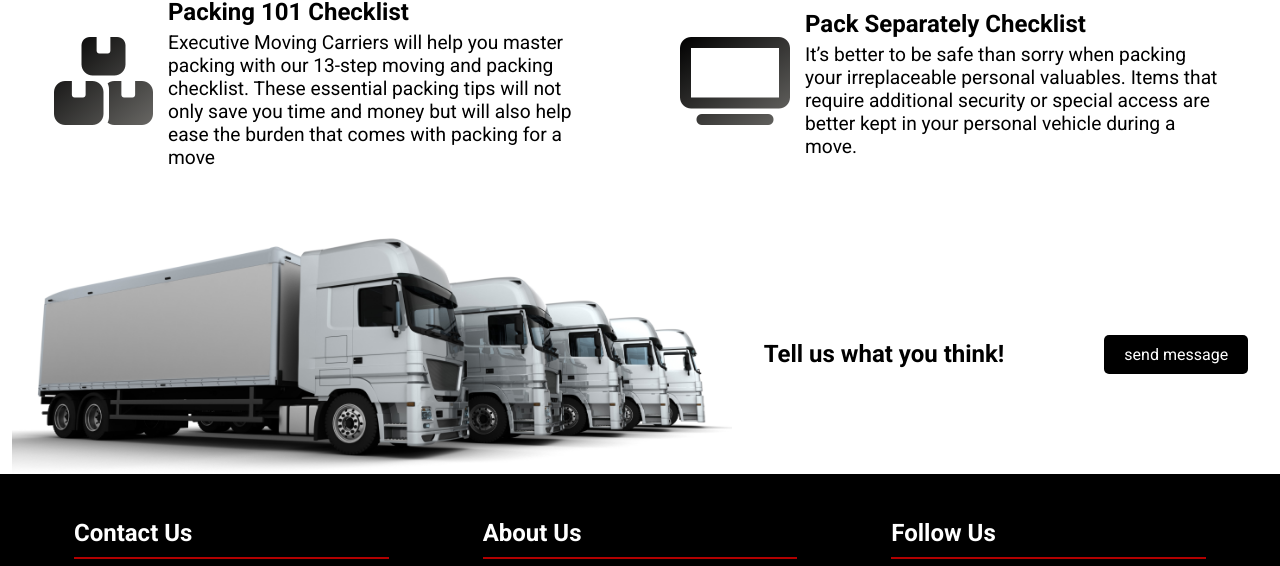
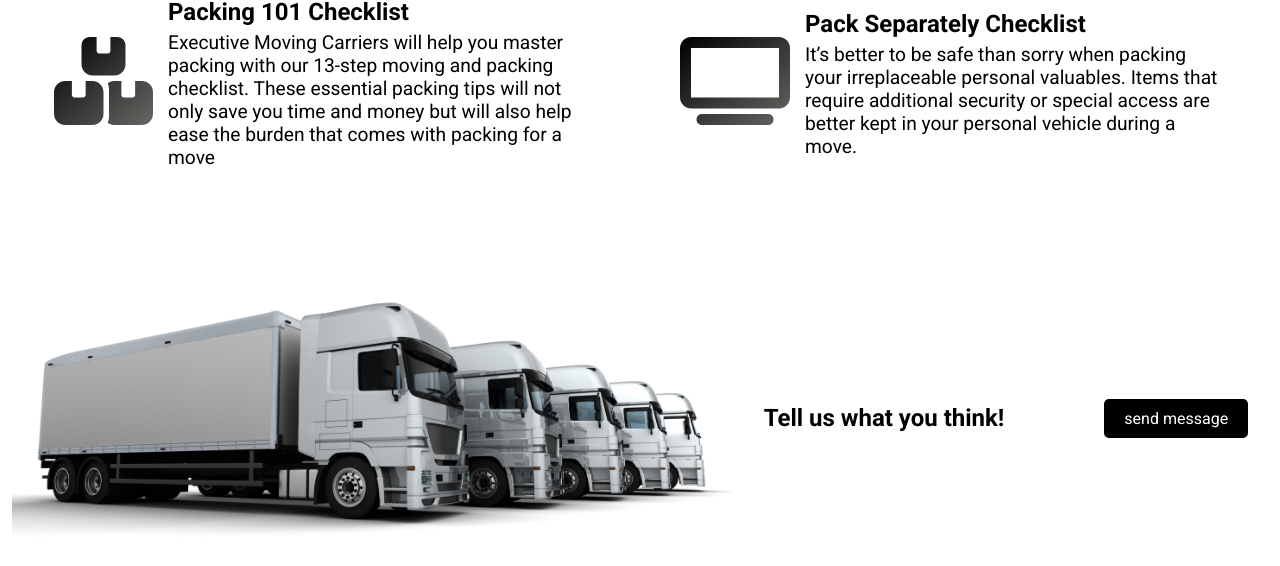
Before and after one commit to NyashaKays/Executive-moving-FE, a plain HTML site: page index.html in a window 1280 px wide. Shown: the part 3219-3785 px from the top of the page. Drawn offline with Linux system fonts and the light colour scheme.

Commit message:
style change

```diff
--- a/Assets/css/style.css
+++ b/Assets/css/style.css
@@ -449,7 +449,7 @@ p{
 }
 /*Send Message*/
 .send-message{
-    height: 15em;
+    height: fit-content;
     width: 100%;
     padding: 20px 0px;
 }
@@ -461,6 +461,7 @@ p{
 .send-message .content{
     display: flex;
     align-items: center;
+    flex-wrap: wrap;
     justify-content: space-evenly;
     width: 100%;
 }
@@ -469,6 +470,7 @@ p{
     align-items: center;
     justify-content: center;
     flex-direction: row;
+    flex-wrap: wrap;
     gap: 100px;
     padding: 10px 20px;
 }
```
